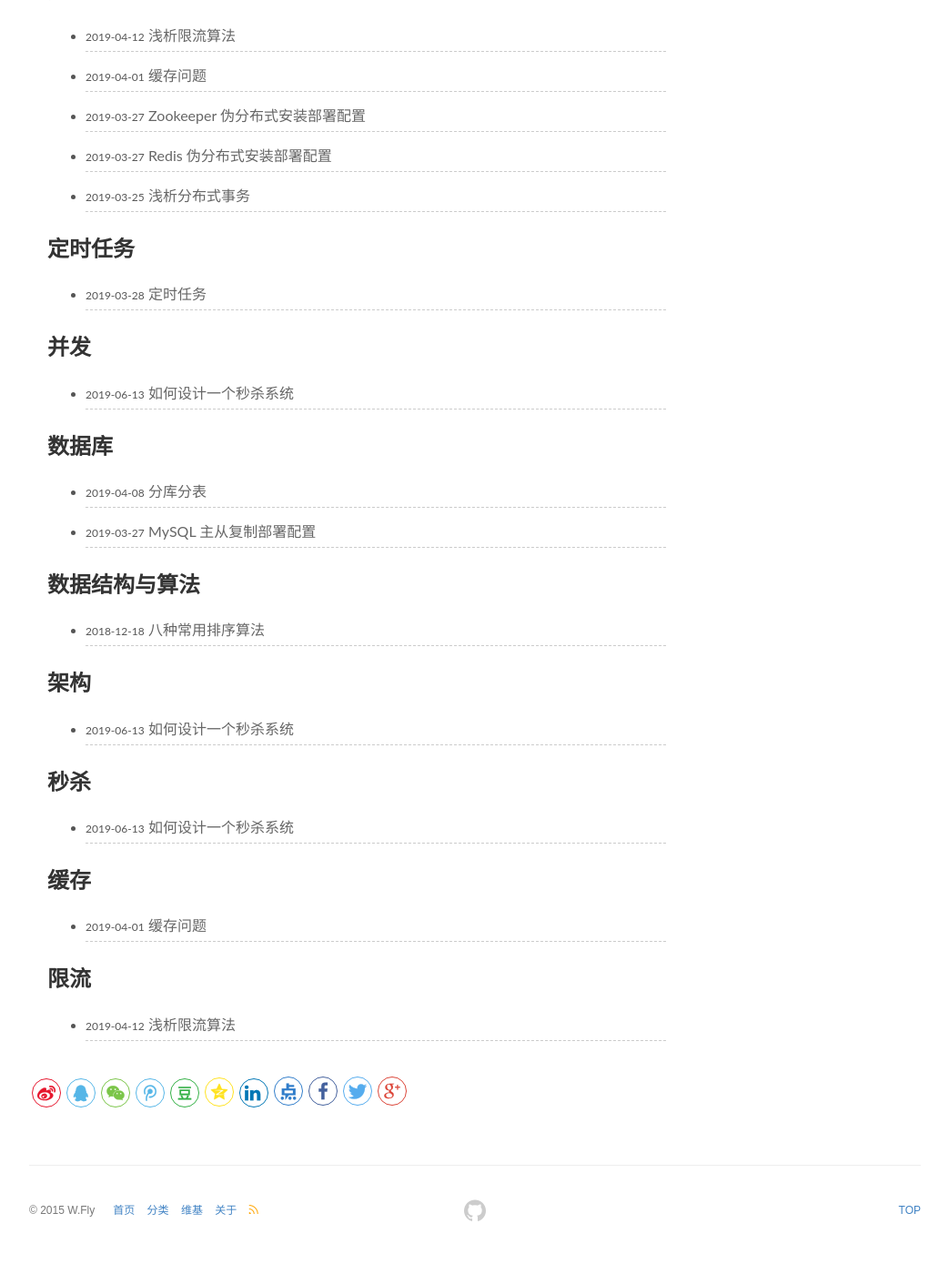
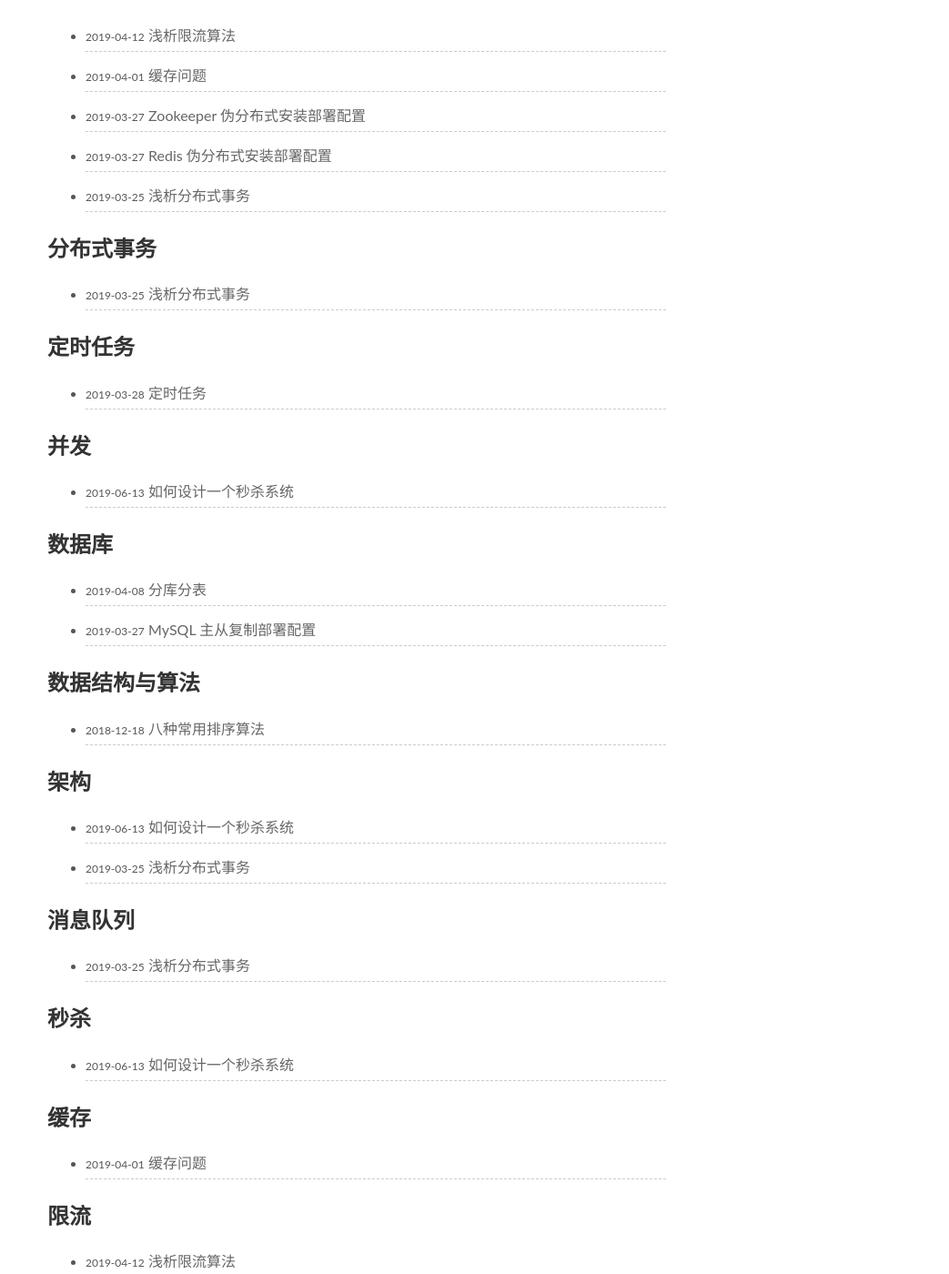
Before and after one commit to wangfei910/wangfei910.github.io, a Jekyll site: the page built from pages/categories.md, in a window 1280 px wide and 1400 px high, scrolled down 1383 px. Shown: the whole window at 91% size, without its empty margins (118-1161 px from the left). Built offline with Jekyll 4.4.1, drawn with Linux system fonts in a browser that asks for light colours; before the commit the page ends 2762 px from its top, so only the background shows below that.

Commit message:
Update 2019-03-25-Distributed Transaction.md

```diff
--- a/_posts/2019-03-25-Distributed Transaction.md
+++ b/_posts/2019-03-25-Distributed Transaction.md
@@ -1,7 +1,7 @@
 ---
 layout: post
 title:  "浅析分布式事务"
-categories: 分布式
+categories: 分布式 分布式事务 架构 消息队列
 tags:  分布式 分布式事务
 author: W.Fly
 ---
```
